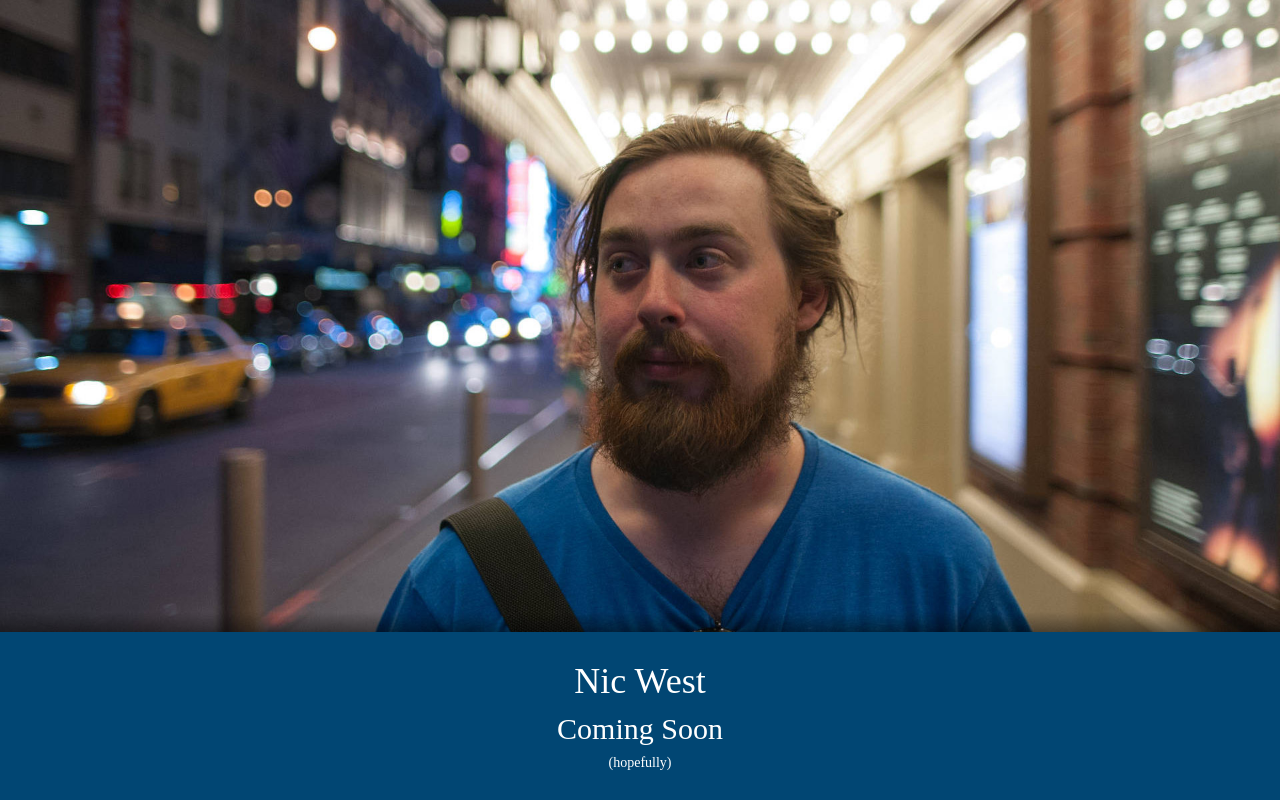
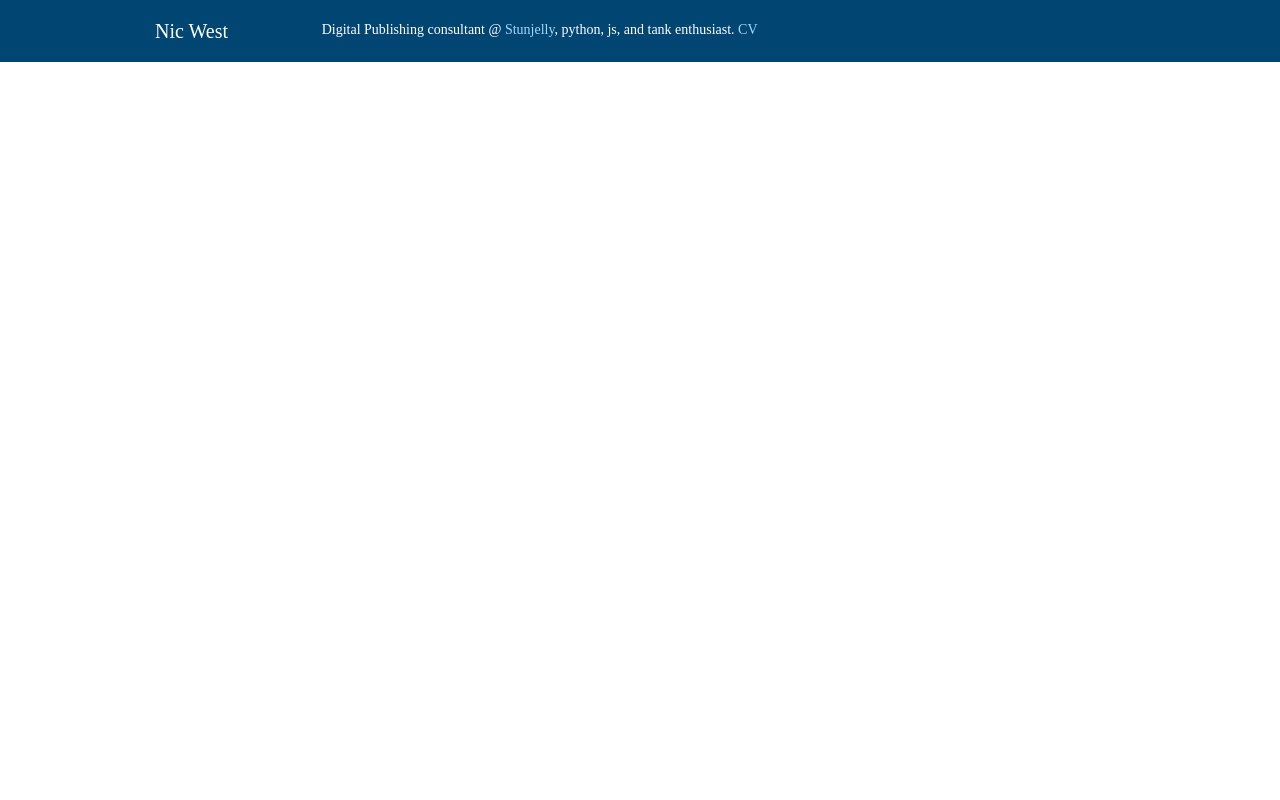
Before and after one commit to nicwest/website, a Flask app: page / in a window 1280 px wide. Run offline with Flask 2, Linux system fonts and the light colour scheme; data that the repository does not hold is empty; parts of the project's set-up code (start-up, migrations or seed data) failed here and were passed over; some libraries are stand-ins or nearby versions.

Commit message:
blog work

```diff
--- a/app/static/css/layout.css
+++ b/app/static/css/layout.css
@@ -57,6 +57,9 @@ filter: progid:DXImageTransform.Microsoft.gradient( startColorstr='#00000000', e
 
 .block-white a, .block-white a:visited{color: #014673; text-decoration: none;}
 .block-white a:hover {color: #0171AD; text-decoration: underline;}
+
+.kill-padding, .kill-padding > div.container {padding-top: 10px; padding-bottom: 10px;}
+.blog-header { min-height: 100px; min-width: 100px; border-radius: 100%;}
 
 .desc-cell {vertical-align: top;}
 .desc-cell h3 {margin:0;}
@@ -147,3 +150,8 @@ filter: progid:DXImageTransform.Microsoft.gradient( startColorstr='#00000000', e
 .editor-toolbar .btn-info  {color: #FFF;}
 .editor-toolbar .btn-group {margin-left: 10px; margin-bottom: 5px;}
 .editor-toolbar .btn-group:first-child {margin-left: 5px;}
+
+.circle-limit {max-width: 120px; border: 2px solid #FFF;}
+.margin-zero {margin: 0;}
+
+.header-h {font-size: 20px;}
--- a/app/templates/index.html
+++ b/app/templates/index.html
@@ -1,11 +1,44 @@
 {% extends "layout.html" %}
-{% block title %}Coming Soon{% endblock %}
+{% block title %}Blog{% endblock %}
 {% block content %}
-<div class="header"></div>
-  <div class="title-block">
-      <h1>Nic West</h1>
-      <h2>Coming Soon</h2>
-      <h5>(hopefully)</h5>
-  </div>
+
+<div class="block-blue kill-padding">
+    <div class="container">
+        <div class="row">
+            <div class="col-sm-2 col-xs-12">
+                <h1 class="margin-zero header-h">Nic West</h1>
+            </div>
+            <div class="col-sm-10 col-xs-12">
+                    Digital Publishing consultant @ <a href="http://stunjelly.com" target="_blank">Stunjelly</a>, python, js, and tank enthusiast. <a href="{{ url_for('cv_display_temp') }}">CV</a>
+            </div>
+        </div>
+    </div>
+</div>
+
+<div class="block-white">
+    <div class="container">
+        {% for post in posts %}
+        <div class="row">
+            <div class="col-xs-12">
+                <h3><a href="{{ url_for('view_post', slug=post.slug) }}">{{ post.title }}</a></h3>
+            </div>
+            <div class="col-xs-12">
+                {{ post.date }}
+            </div>
+            <div class="col-xs-12">
+                {{ post.body|striptags|truncate }}
+            </div>
+            {%- if post.tags %}
+            <div class="col-xs-12">
+                tags:
+                {% for tag in post.tags %}
+                    <a href="{{ url_for('view_tag', slug=tag.slug) }}">{{ tag.title }}</a>{% if not loop.last %},{% endif %}
+                {% endfor %}
+            </div>
+            {% endif -%}
+        </div>
+        {% endfor %}
+    </div>
+</div>
 
 {% endblock %}
--- a/app/views/main.py
+++ b/app/views/main.py
@@ -1,7 +1,16 @@
 from flask import Flask, render_template
-from app import app
+from app import app, models
 
 
 @app.route('/')
 def index():
+    posts = models.Post.query.order_by(models.Post.date.desc()).all()
+    return render_template('index.html', posts=posts)
+
+@app.route('/blog/<slug>')
+def view_post(slug):
     return render_template('index.html')
+
+@app.route('/blog/tag/<slug>')
+def view_tag(slug):
+    return render_template('blog.html')
```
Also changed, not shown: app/forms/admin.py (+5 -2 lines), app/static/images/header (copy).jpg (deleted).
